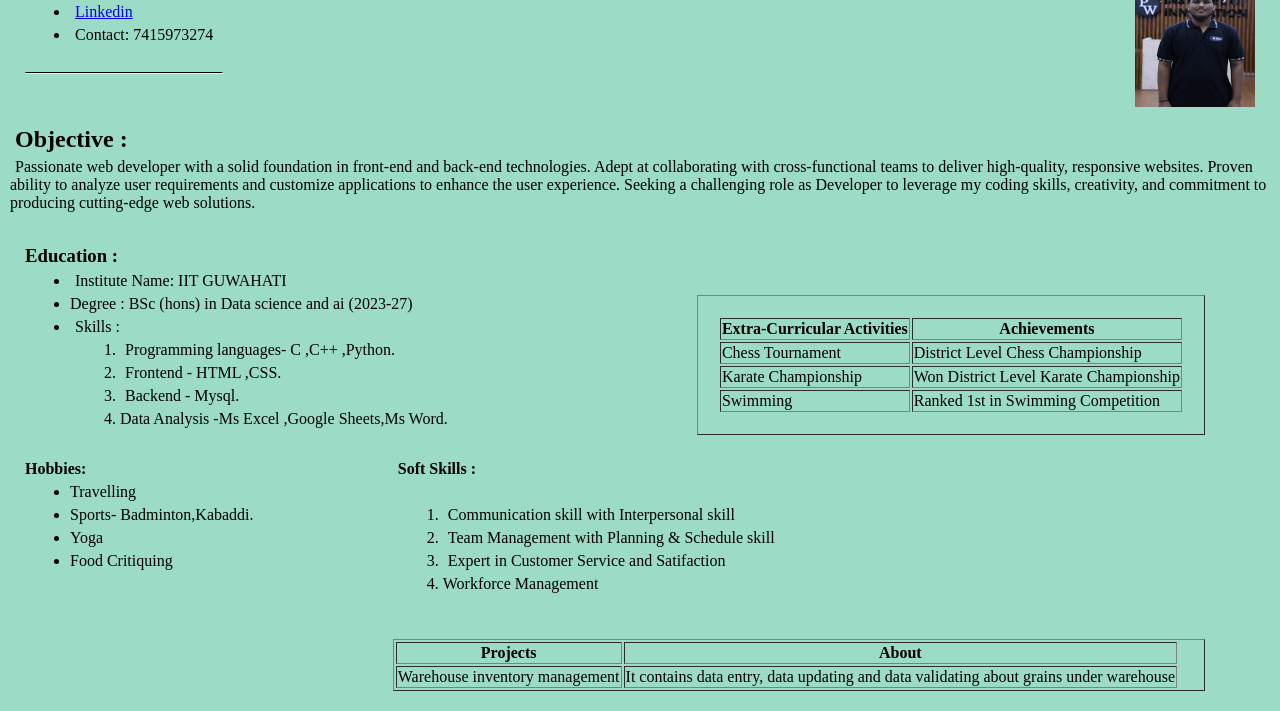
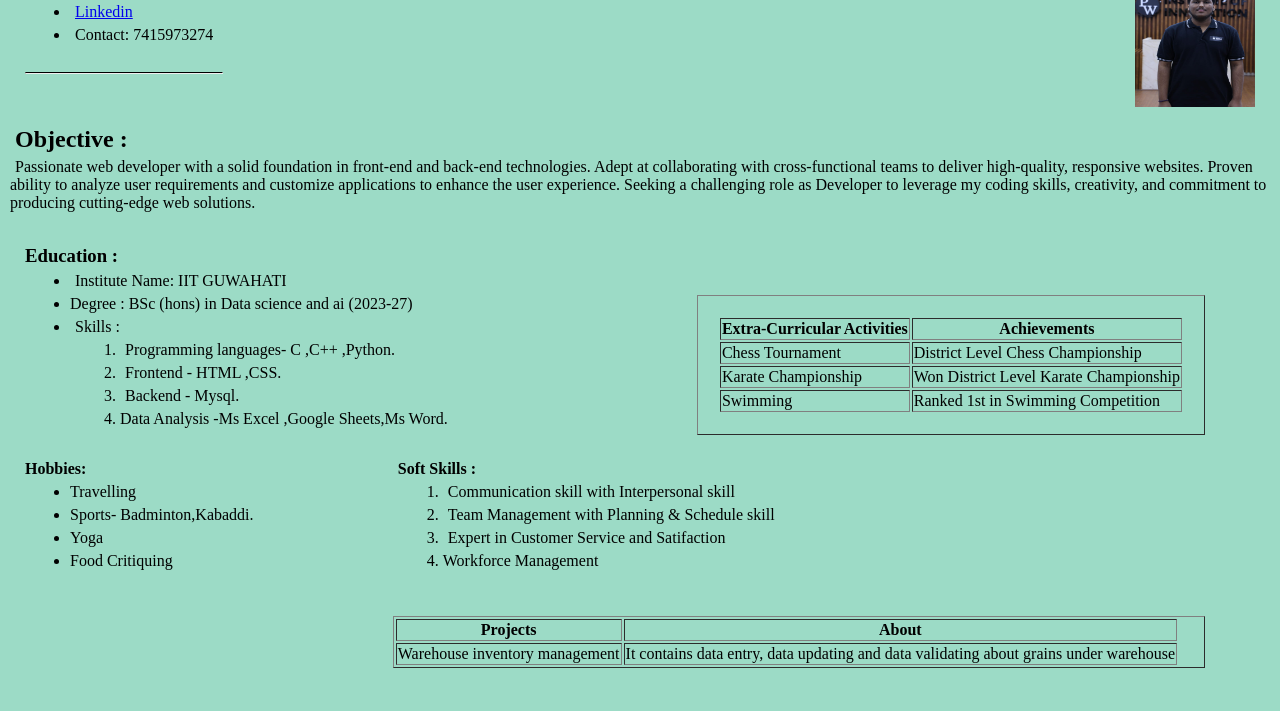
Before and after one commit to Kundanam/RESUME, a plain HTML site: page index.html in a window 1280 px wide. Shown: the part 105-816 px from the top of the page. Drawn offline with Linux system fonts and the light colour scheme.

Commit message:
Update index.html

```diff
--- a/index.html
+++ b/index.html
@@ -106,10 +106,10 @@
     </div>
 
 
-    <div style="padding-right: 50px; margin-top: 5px ">
+    <div style="padding-right: 50px">
     <div>
 
-    <h4> Soft Skills :</h4> <br>
+    <h4> Soft Skills :</h4>
             <ol>
                <li>
                     <p2>Communication skill with Interpersonal skill </p2> <br>
```
